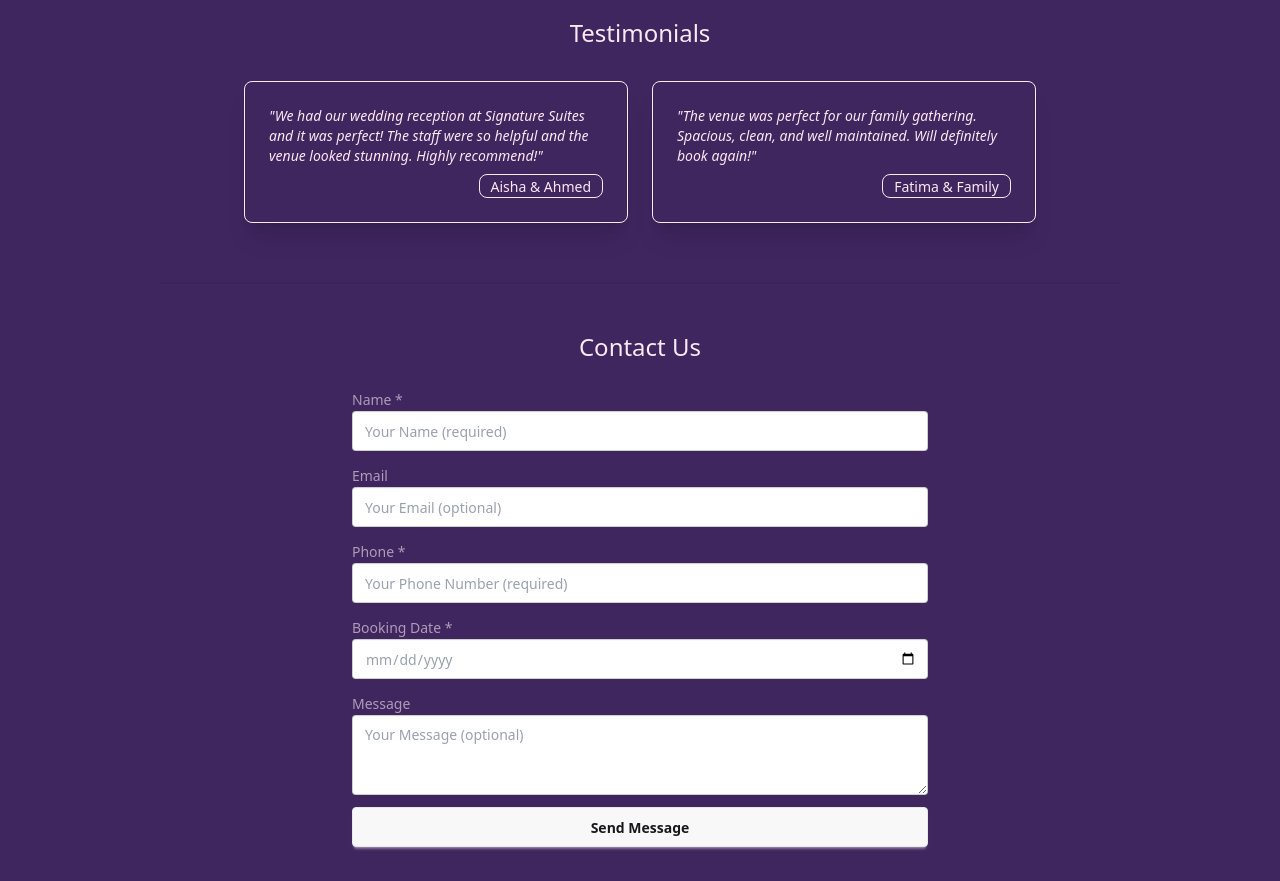
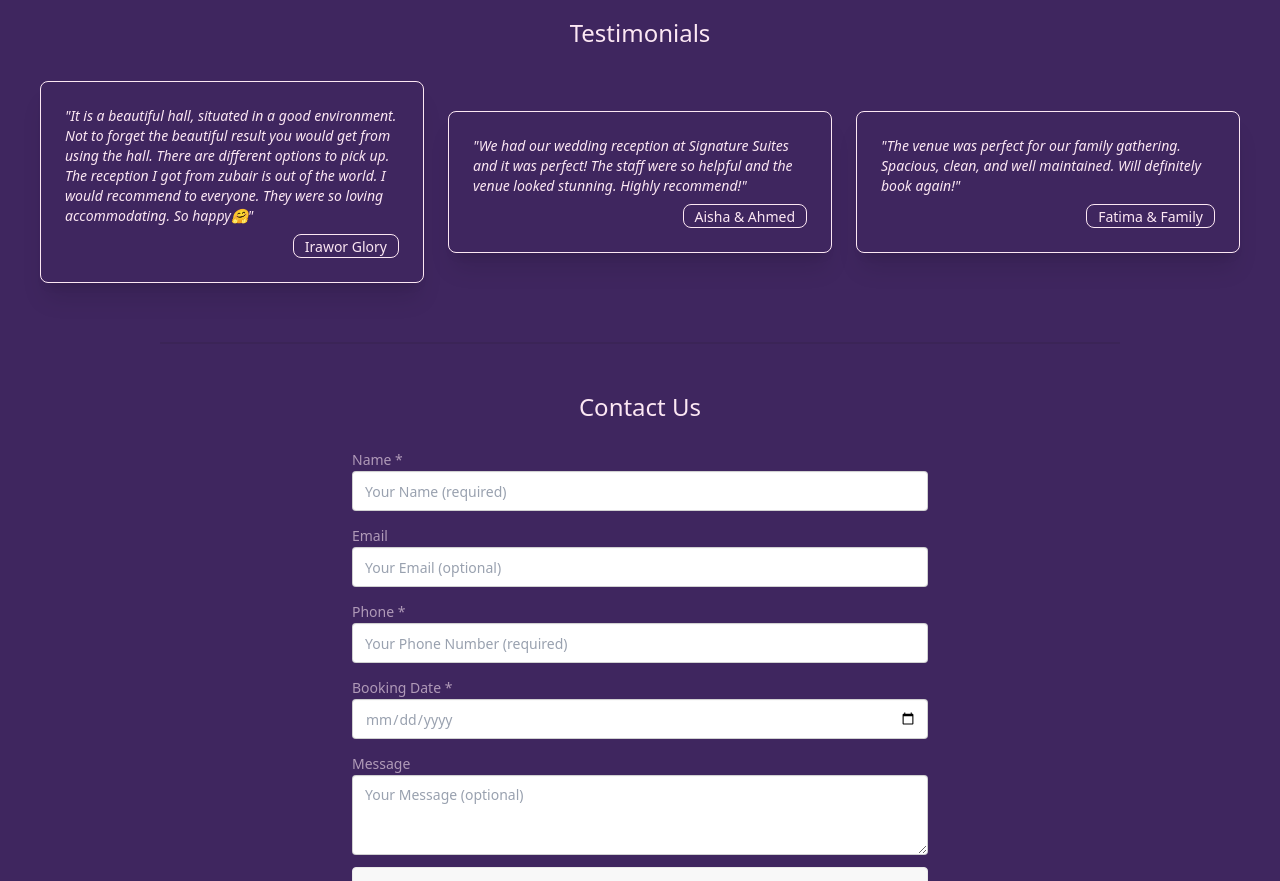
Before and after one commit to ismailmo1/signature-suites, a plain HTML site: page index.html in a window 1280 px wide. Shown: the part 1051-1932 px from the top of the page. Drawn offline with Linux system fonts and the light colour scheme.

Commit message:
add irawor glory review

```diff
--- a/index.html
+++ b/index.html
@@ -138,6 +138,17 @@
         <span class="text-2xl justify-start mt-5">Testimonials</span>
 
         <div class="flex flex-row flex-wrap justify-center items-center align-middle m-5">
+            <div class="card w-96 border shadow-xl m-3">
+                <div class="card-body">
+                    <p class="text-sm italic">"It is a beautiful hall, situated in a good environment. Not to forget the
+                        beautiful result you would get from using the hall. There are different options to pick up. The
+                        reception I got from zubair is out of the world. I would recommend to everyone. They were so
+                        loving accommodating. So happy🤗"</p>
+                    <div class="card-actions justify-end">
+                        <div class="badge badge-outline">Irawor Glory</div>
+                    </div>
+                </div>
+            </div>
             <div class="card w-96 border shadow-xl m-3">
                 <div class="card-body">
                     <p class="text-sm italic">"We had our wedding reception at Signature Suites and it was perfect! The
```
